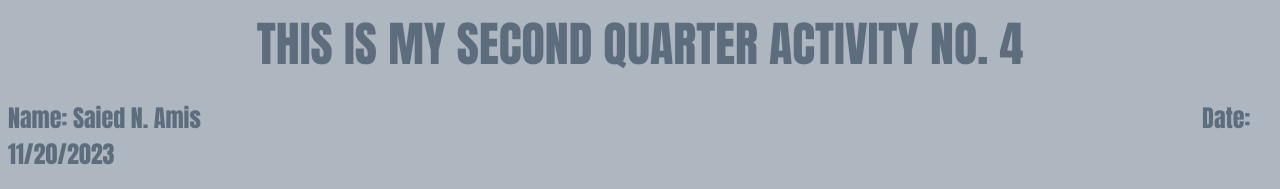
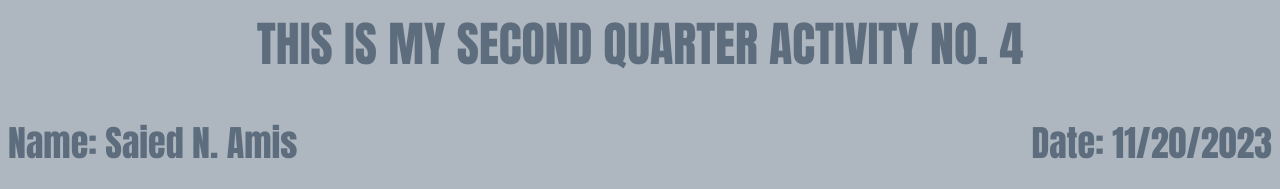
Before and after one commit to Saio01/Activity-No.4, a plain HTML site: page index.html in a window 1280 px wide. Shown: the top 189 px of the page. Drawn offline with Linux system fonts and the light colour scheme.

Commit message:
Update index.html

```diff
--- a/index.html
+++ b/index.html
@@ -6,7 +6,9 @@
 <body>
 <p align="center"> <font color="#5D6D7E"face="impact"size="10"> THIS IS MY SECOND QUARTER ACTIVITY NO. 4 </font> </p>
 
-<h2> <font color="#5D6D7E"face="impact"> Name: Saied N. Amis &nbsp&nbsp&nbsp&nbsp&nbsp&nbsp&nbsp&nbsp&nbsp&nbsp&nbsp&nbsp&nbsp&nbsp&nbsp&nbsp&nbsp&nbsp&nbsp&nbsp&nbsp&nbsp&nbsp&nbsp&nbsp&nbsp&nbsp&nbsp&nbsp&nbsp&nbsp&nbsp&nbsp&nbsp&nbsp&nbsp&nbsp&nbsp&nbsp&nbsp&nbsp&nbsp&nbsp&nbsp&nbsp&nbsp&nbsp&nbsp&nbsp&nbsp&nbsp&nbsp&nbsp&nbsp&nbsp&nbsp&nbsp&nbsp&nbsp&nbsp&nbsp&nbsp&nbsp&nbsp&nbsp&nbsp&nbsp&nbsp&nbsp&nbsp&nbsp&nbsp&nbsp&nbsp&nbsp&nbsp&nbsp&nbsp&nbsp&nbsp&nbsp&nbsp&nbsp&nbsp&nbsp&nbsp&nbsp&nbsp&nbsp&nbsp&nbsp&nbsp&nbsp&nbsp&nbsp&nbsp&nbsp&nbsp&nbsp&nbsp&nbsp&nbsp&nbsp&nbsp&nbsp&nbsp&nbsp&nbsp&nbsp&nbsp&nbsp&nbsp&nbsp&nbsp&nbsp&nbsp&nbsp&nbsp&nbsp&nbsp&nbsp&nbsp&nbsp&nbsp&nbsp&nbsp&nbsp&nbsp&nbsp&nbsp&nbsp&nbsp&nbsp&nbsp&nbsp&nbsp&nbsp&nbsp&nbsp&nbsp&nbsp&nbsp&nbsp&nbsp&nbsp&nbsp&nbsp&nbsp&nbsp&nbsp&nbsp&nbsp&nbsp&nbsp&nbsp&nbsp&nbsp&nbsp&nbsp&nbsp&nbsp&nbsp&nbsp&nbsp&nbsp&nbsp&nbsp&nbsp&nbsp&nbsp&nbsp&nbsp&nbsp&nbsp&nbsp&nbsp Date: 11/20/2023 </font> </h2>
+<h2> <font color="#5D6D7E"face="impact"> <h2> <font color="#5D6D7E"face="impact"> <p style="text-align:right">
+ <span style="float:left">Name: Saied N. Amis</span>
+Date: 11/20/2023 </font> </h2>
 <h2> <font color="#5D6D7E"face="impact"> Grade 11: Computer Programming Student </font>
 <hr style="height:6px;border-width:0px;background-color:#5D6D7E">
 <p align=center> <font color="#1C2833"face="impact"size="6"> 10 Non-fiction Books </font> <font color="#5D6D7E"face="impact"> with <font color="#1C2833"face="impact"size="6">Definition List </font> </p>
```
